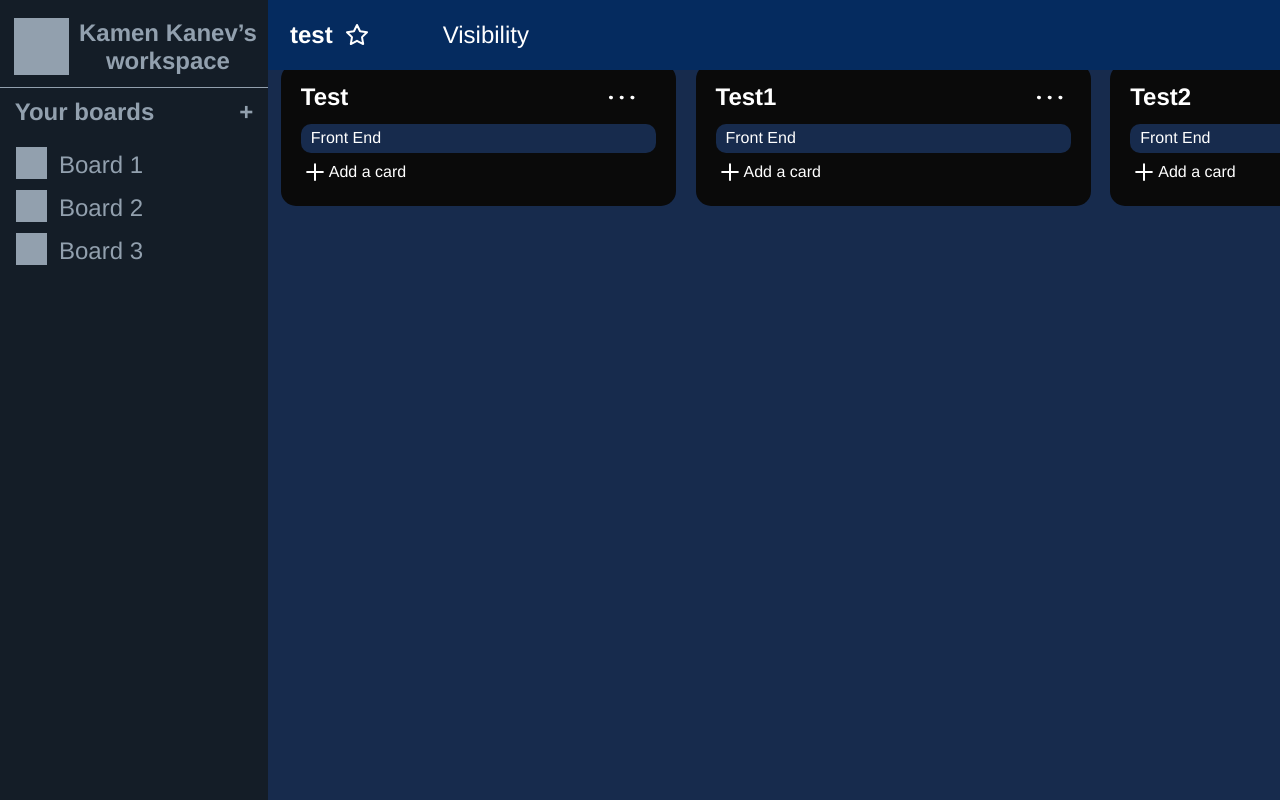
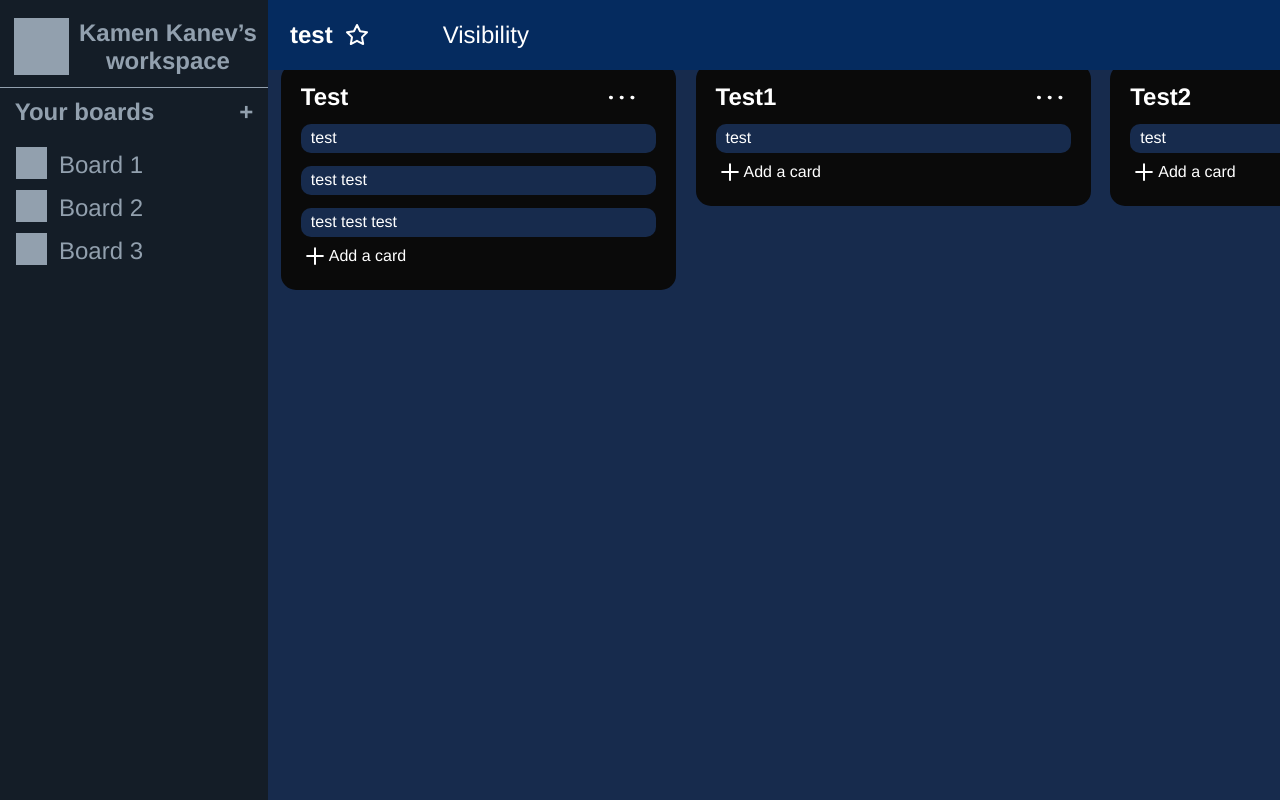
Before and after one commit to dingi7/boardo, a React (Create React App) app: page /board/1 in a window 1280 px wide. Built offline with nearby package versions, Linux system fonts and the light colour scheme; what react-auth-kit would draw is missing.

Commit message:
cards re-ordering
The cards are being re-ordered. The card that is being dragged has opacity of 0.6
Tasks within a card are NOT draggable

```diff
--- a/src/Interfaces/IList.ts
+++ b/src/Interfaces/IList.ts
@@ -1,7 +1,7 @@
 export interface IListProps {
     id: string;
     name: string;
-    items?: IItemProps[];
+    initialItems?: IItemProps[];
 }
 
 export interface IItemProps {
--- a/src/Pages/Board/Board.tsx
+++ b/src/Pages/Board/Board.tsx
@@ -4,15 +4,89 @@ import { BoardHeader } from './Header/BoardHeader';
 import { BoardSidebar } from './Sidebar/BoardSidebar';
 
 import useDraggable from '../../hooks/useDragable';
+import { useState } from 'react';
 
 export const Board = (): JSX.Element => {
+
+	const [draggedItem, setDraggedItem] = useState({ id: "", index: 0, isParrent: false });
+
+	/*
 	const Lists = [
-		<List key={'123'} id={'123'} name="Test" />,
-		<List key={'22'} id={'22'} name="Test1" />,
-		<List key={'13323'} id={'13323'} name="Test2" />,
+		<List
+			key={'123'}
+			id={'123'}
+			name="Test"
+			initialItems={
+				[
+					{ id: 1, name: "test" },
+					{ id: 2, name: "test test" },
+					{ id: 3, name: "test test test" },
+				]
+			}
+			draggedItem={draggedItem}
+				setDraggedItem={setDraggedItem}
+		/>,
+		<List
+			key={'22'}
+			id={'22'}
+			name="Test1"
+			initialItems={
+				[
+					{ id: 4, name: "test" },
+				]
+			}
+			draggedItem={draggedItem}
+				setDraggedItem={setDraggedItem}
+		/>,
+		<List
+			key={'13323'}
+			id={'13323'}
+			name="Test2"
+			initialItems={
+				[
+					{ id: 5, name: "test" },
+				]
+			}
+		/>,
+	];
+*/
+	const Lists = [
+		{
+			key: '123',
+			id: '123',
+			name: "Test",
+			initialItems:
+				[
+					{ id: "1", name: "test" },
+					{ id: "2", name: "test test" },
+					{ id: "3", name: "test test test" },
+				]
+
+		},
+		{
+			key: '22',
+			id: '22',
+			name: "Test1",
+			initialItems:
+				[
+					{ id: "4", name: "test" },
+				]
+
+		},
+		{
+			key: '13323',
+			id: '13323',
+			name: "Test2",
+			initialItems:
+				[
+					{ id: "5", name: "test" },
+				]
+
+		}
 	];
 
-	const { handleDragStart, handleDragEnd, handleDrop, draggedItem, items } = useDraggable(Lists);
+
+	const { handleDragStart, handleDragEnd, handleEnter, items } = useDraggable(Lists || [], draggedItem, setDraggedItem);
 
 	const { boardName, boardId }: IBoardProps = {
 		boardName: 'test',
@@ -29,12 +103,16 @@ export const Board = (): JSX.Element => {
 						<div
 							key={list.key}
 							draggable
-						 className={`cursor-move ease-in duration-3000 ${draggedItem.id === list.props.id ? 'opacity-20 translate-x-0 translate-y-0 after:pointer-events-none' : 'bg-transparent'}`}
-						 onMouseDown={() => handleDragStart(list.props.id, index)}
-						 onDragEnter={() => handleDrop(index)}
+							className={`cursor-move ease-in h-fit after: ${(draggedItem.id === `${list.id}`) ? 'opacity-60 translate-x-0 translate-y-0 ' : 'disabled'}`}
+							onDragStart={() => handleDragStart(list.id, index)}
+							onDragEnter={() => handleEnter(index)}
 							onDragEnd={handleDragEnd}
 						>
-						 {list}
+							<List
+								id={list.id}
+								name={list.name}
+								initialItems={list.initialItems}
+							/>
 						</div>
 					))}
 				</div>
--- a/src/Pages/Board/List/List.tsx
+++ b/src/Pages/Board/List/List.tsx
@@ -3,9 +3,12 @@ import { Card } from './Card';
 import dotsVector from '../assets/dotsVector.svg';
 import plusIcon from '../assets/plus.svg';
 
+import useDraggable from '../../../hooks/useDragable';
 
-export const List = ({ id, name, items }: IListProps): JSX.Element => {
 
+// List.tsx
+export const List = ({ id, name, initialItems }: IListProps): JSX.Element => {
+    //const { handleDragStart ,handleDragEnd, handleEnter, items } = useDraggable(initialItems || [], draggedItem, setDraggedItem, false);
 
     return (
         <div className="inline-flex flex-col items-start gap-[10px] " key={id}>
@@ -24,16 +27,23 @@ export const List = ({ id, name, items }: IListProps): JSX.Element => {
                                 />
                             </div>
                             <div className="inline-flex flex-col items-start gap-[13px] relative flex-[0_0_auto]">
-                                {items
-                                    ? items.map((item: IItemProps) => (
-                                          <Card
-                                              key={item.id}
-                                              task={item.name}
-                                          />
-                                      ))
+                                {initialItems
+                                    ? initialItems.map((item: IItemProps, index) => (
+                                        <div
+                                            key={item.id}
+                                            //draggable
+
+                                            //onMouseDown={() => handleDragStart(`${item.id}`, index)}
+                                            //onDragEnter={() => handleEnter(index)}
+                                            //onDrop={handleDragEnd}
+                                        >
+                                            <Card
+                                                key={item.id}
+                                                task={item.name}
+                                            />
+                                        </div>
+                                    ))
                                     : null}
-
-                                <Card task="Front End" />
                             </div>
                         </div>
                         <div className="inline-flex items-center relative flex-[0_0_auto]">
--- a/src/hooks/useDragable.tsx
+++ b/src/hooks/useDragable.tsx
@@ -1,47 +1,59 @@
-import { useState, useEffect, useCallback } from 'react';
+import { useState, useCallback } from 'react';
 
 interface DraggableHook {
   draggedItem: { id: string | null; index: number | null };
+  setDraggedItem: Function;
   handleDragStart: (id: string, index: number) => void;
   handleDragEnd: () => void;
-  handleDrop: (overIndex: number) => void;
+  handleEnter: (overIndex: number) => void;
   items: any[];
+
+  //isParrent: boolean;
 }
 
-const useDraggable = (initialItems: any[]): DraggableHook => {
-  const [draggedItem, setDraggedItem] = useState({ id: '', index: 0 });
+const useDraggable = (initialItems: any[], draggedItem: any, setDraggedItem: any): DraggableHook => {
   const [items, setItems] = useState(initialItems);
 
+
   const handleDragStart = useCallback((id: string, index: number) => {
+    if(draggedItem.id !== ""){
+      return
+    }
 
-    setDraggedItem({ id, index });
+
+    console.log("drag start")
+    console.log(id);
+
+    setDraggedItem({ id, index});
+  }, [draggedItem.index, draggedItem.id]);
+
+  const handleDragEnd = useCallback(() => {
+
+    setDraggedItem({ id: '', index: 0, isParrent: false });
   }, []);
 
-  const handleDragEnd = useCallback(() => {
-    setDraggedItem({ id: '', index: 0 });
-  }, []);
-
-  const handleDrop = useCallback((overIndex: number) => {
-    if (draggedItem.index === null || draggedItem.id === null) return;
+  const handleEnter = useCallback((overIndex: number) => {
+    console.log("overIndex");
+    console.log(overIndex);
 
 
-
+    if (draggedItem.index === null || draggedItem.id === null) return;
     // Update the order of items
     const updatedItems = [...items];
     const [dragged] = updatedItems.splice(draggedItem.index, 1);
     updatedItems.splice(overIndex, 0, dragged);
 
     setItems(updatedItems);
-
   }, [draggedItem.index, draggedItem.id]);
 
-
   return {
-    draggedItem,
+    setDraggedItem,
     handleDragStart,
     handleDragEnd,
-    handleDrop,
+    handleEnter,
     items,
+    draggedItem,
+    //isParrent
   };
 };
 
```
Also changed, not shown: src/App.tsx (+8 -0 lines). Lines whose indentation alone changed are shown as unchanged.
